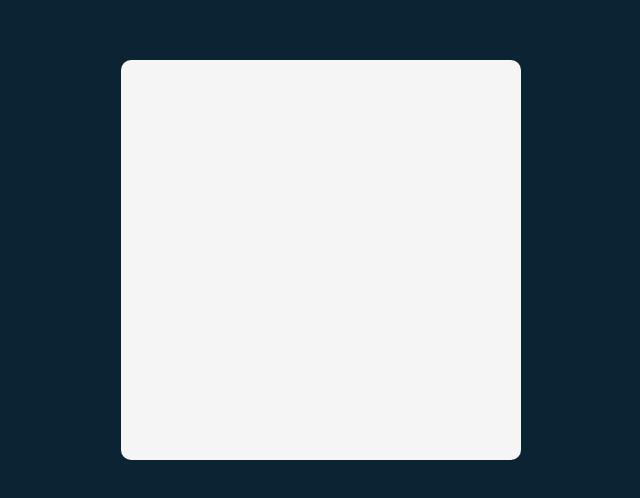
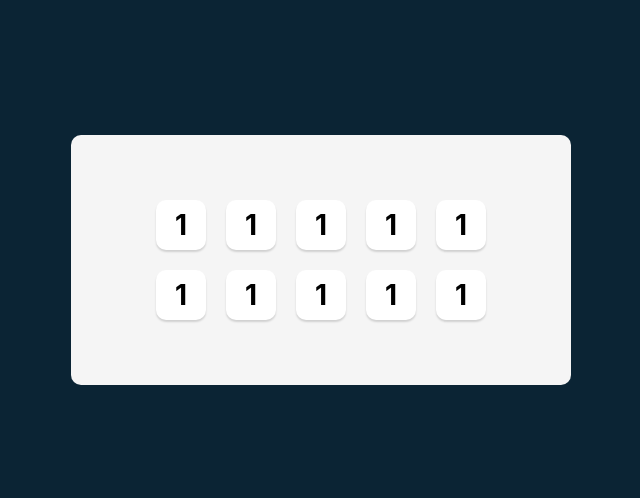
Before and after one commit to kvothe1387/Tenzies, a React (Vite) app: page / in a window 1280 px wide. Shown: the part 140-638 px from the top of the page, without its empty margins (319-959 px from the left). Built offline with nearby package versions, Linux system fonts and the light colour scheme.

Commit message:
added die component & styling

```diff
--- a/src/App.jsx
+++ b/src/App.jsx
@@ -1,7 +1,24 @@
+import React from "react"
+import Die from "./Die";
+
 export default function App() {
+
+  const diceValues = Array(10).fill(1);
+
   return (
     <main>
-
+      <div className="dice-container">
+        <Die value={1} />
+        <Die value={1} />
+        <Die value={1} />
+        <Die value={1} />
+        <Die value={1} />
+        <Die value={1} />
+        <Die value={1} />
+        <Die value={1} />
+        <Die value={1} />
+        <Die value={1} />
+      </div>
     </main>
-  )
+  );
 }
--- /dev/null
+++ b/src/Die.jsx
@@ -0,0 +1,5 @@
+export default function Die(props) {
+  return (
+    <button>{props.value}</button>
+  )
+}
--- a/src/index.css
+++ b/src/index.css
@@ -3,6 +3,7 @@
 }
 
 body {
+  font-family: Inter, sans-serif;
   margin: 0;
   background-color: #0B2434;
   height: 100vh;
@@ -16,12 +17,36 @@
 div#root {
   height: 100%;
   width: 100%;
-  max-height: 400px;
-  max-width: 400px;
+  max-height: 250px;
+  max-width: 500px;
 }
 
 main {
   background-color: #F5F5F5;
   height: 100%;
   border-radius: 10px;
+  display: flex;
+  flex-direction: column;
+  align-items: center;
+  justify-content: center;
 }
+
+.dice-container {
+  display: grid;
+  grid-template: auto auto / repeat(5, 1fr);
+  gap: 20px;
+}
+
+.dice-container button {
+  width: 50px;
+  height: 50px;
+  background-color: white;
+  border: none;
+  border-radius: 10px;
+  font-size: 1.75rem;
+  font-weight: bold;
+  cursor: pointer;
+  font-family: Inter, sans-serif;
+  box-shadow: 0 2px 2px rgba(0, 0, 0, 0.15);
+  transition: transform 0.2s ease;
+}
```
